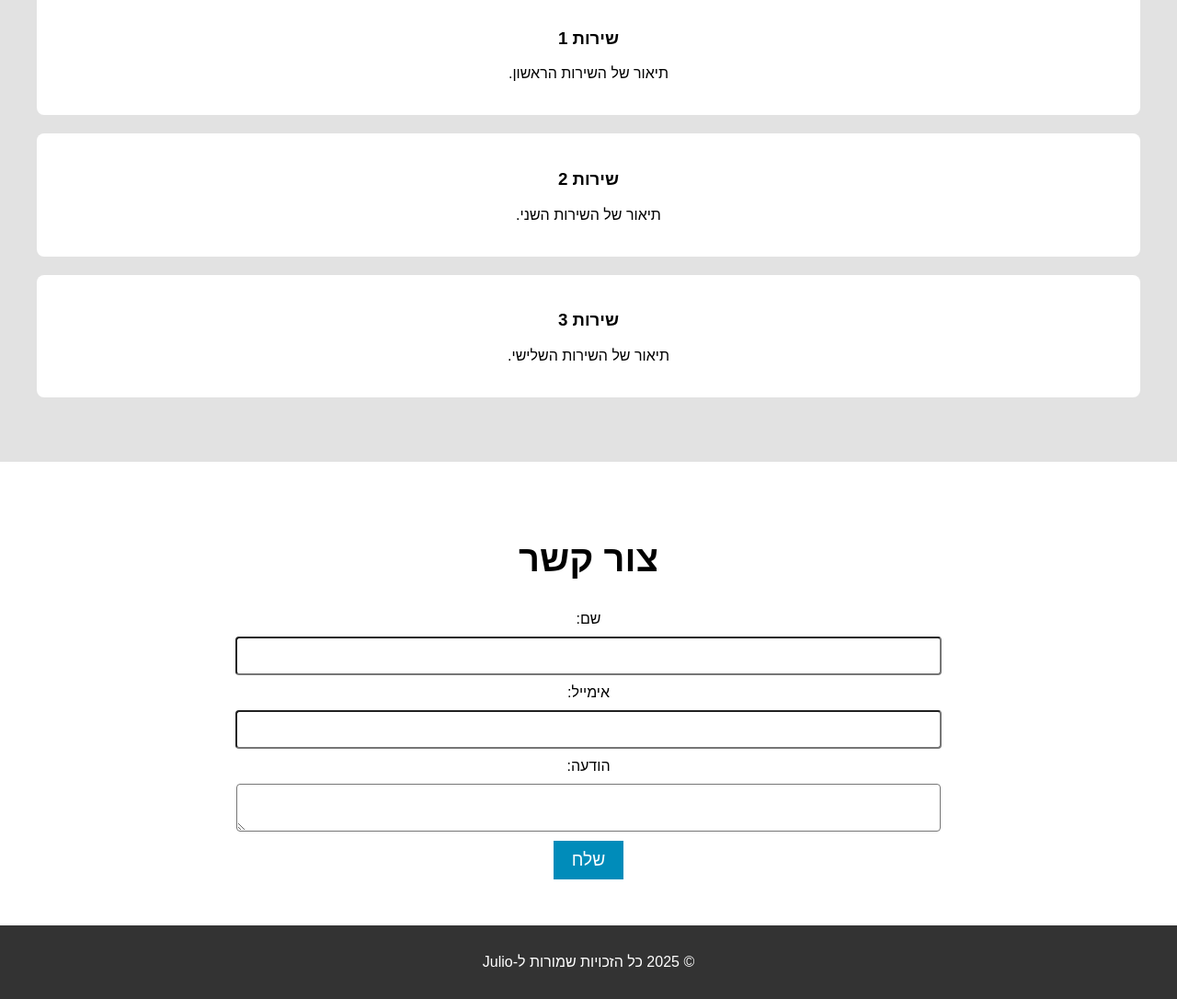
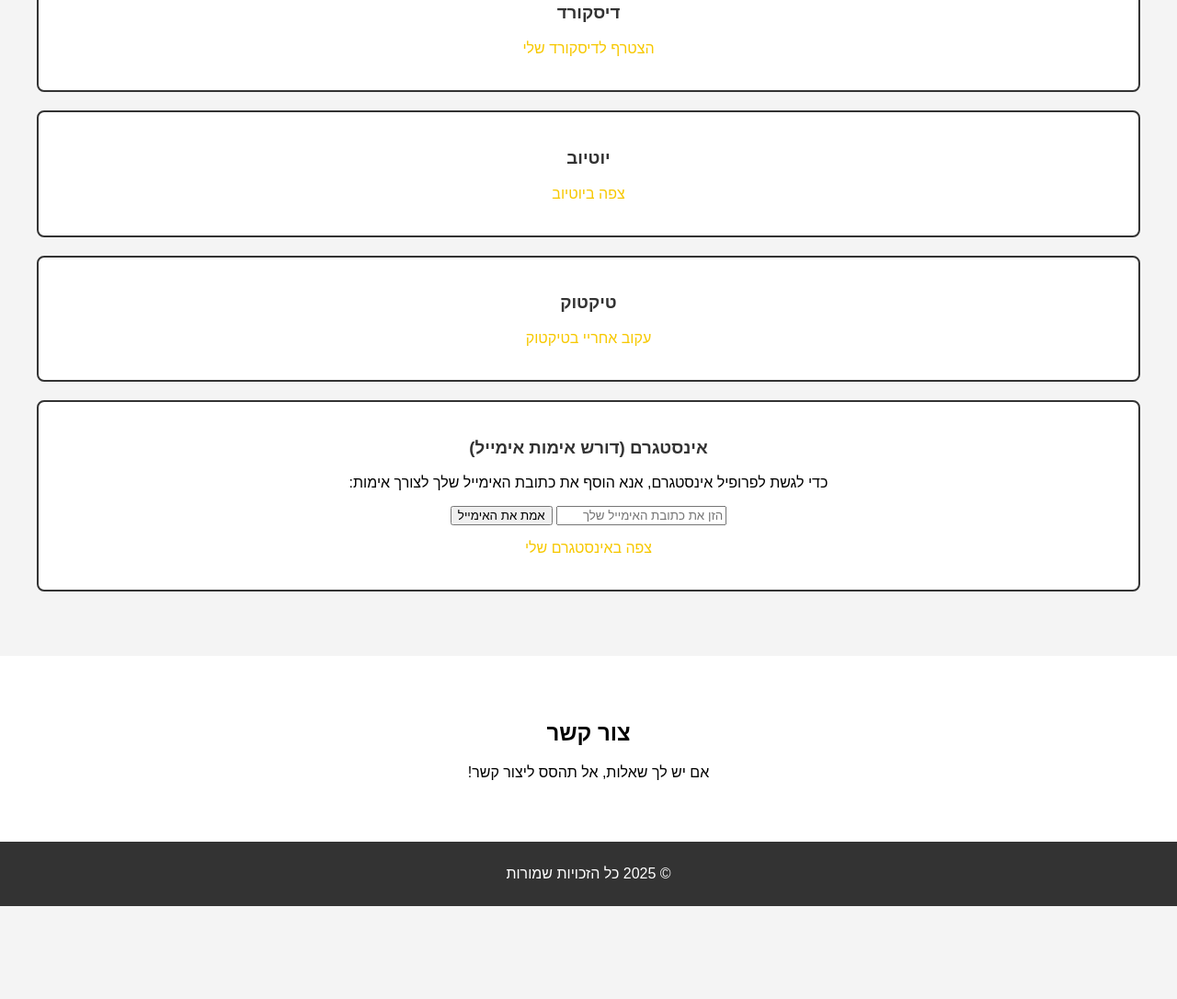
Before and after one commit to julio3514/julio-web, a plain HTML site: page index.html in a window 1280 px wide. Shown: the part 793-1879 px from the top of the page at 92% size. After the commit the page ends 1778 px from the top, so only its background shows below. Drawn offline with Linux system fonts and the light colour scheme.

Commit message:
Added social media links and email verification for Instagram

```diff
--- a/index.html
+++ b/index.html
@@ -3,19 +3,16 @@
 <head>
     <meta charset="UTF-8">
     <meta name="viewport" content="width=device-width, initial-scale=1.0">
-    <title>אתר מתקדם - julio</title>
+    <title>האתר שלי</title>
     <link rel="stylesheet" href="styles.css">
 </head>
 <body>
-
-    <!-- Header -->
+    <!-- Header Section -->
     <header class="header">
-        <div class="logo">
-            <img src="logo.png" alt="Logo" width="100">
-        </div>
+        <h1>ברוכים הבאים לאתר שלי</h1>
         <nav class="navbar">
             <ul>
-                <li><a href="#home">בית</a></li>
+                <li><a href="#home">דף הבית</a></li>
                 <li><a href="#about">אודות</a></li>
                 <li><a href="#services">שירותים</a></li>
                 <li><a href="#contact">צור קשר</a></li>
@@ -25,52 +22,52 @@
 
     <!-- Home Section -->
     <section id="home" class="home-section">
-        <h1>ברוך הבא לאתר שלנו!</h1>
-        <p>כאן תוכל למצוא את כל מה שאתה צריך לדעת עלינו ועל השירותים שלנו.</p>
-        <button onclick="window.location.href='#contact'">צור קשר</button>
+        <h1>שלום! זה האתר שלי.</h1>
+        <button>לחץ כאן כדי ללמוד יותר</button>
     </section>
 
     <!-- About Section -->
     <section id="about" class="about-section">
         <h2>אודות</h2>
-        <p>החברה שלנו מספקת שירותים איכותיים ומקצועיים בתחומים שונים. אנחנו מתמקדים ביצירת חוויות ייחודיות ומותאמות אישית לכל לקוח.</p>
+        <p>ברוכים הבאים! באתר זה תוכלו למצוא את כל המידע אודות הפעילויות שלי.</p>
     </section>
 
-    <!-- Services Section -->
+    <!-- Social Links Section -->
     <section id="services" class="services-section">
-        <h2>השירותים שלנו</h2>
+        <h2>קישורים חשובים</h2>
         <div class="service-item">
-            <h3>שירות 1</h3>
-            <p>תיאור של השירות הראשון.</p>
+            <h3>דיסקורד</h3>
+            <p><a href="https://discord.gg/TfnRUxH8Yz" target="_blank">הצטרף לדיסקורד שלי</a></p>
         </div>
         <div class="service-item">
-            <h3>שירות 2</h3>
-            <p>תיאור של השירות השני.</p>
+            <h3>יוטיוב</h3>
+            <p><a href="https://www.youtube.com/@Juliostime" target="_blank">צפה ביוטיוב</a></p>
         </div>
         <div class="service-item">
-            <h3>שירות 3</h3>
-            <p>תיאור של השירות השלישי.</p>
+            <h3>טיקטוק</h3>
+            <p><a href="https://www.tiktok.com/@julio._.s" target="_blank">עקוב אחריי בטיקטוק</a></p>
+        </div>
+        <div class="service-item">
+            <h3>אינסטגרם (דורש אימות אימייל)</h3>
+            <p>כדי לגשת לפרופיל אינסטגרם, אנא הוסף את כתובת האימייל שלך לצורך אימות:</p>
+            <form id="instagram-form">
+                <input type="email" id="email" placeholder="הזן את כתובת האימייל שלך" required>
+                <button type="submit">אמת את האימייל</button>
+            </form>
+            <p><a href="https://www.instagram.com/nave_b1936/" target="_blank">צפה באינסטגרם שלי</a></p>
         </div>
     </section>
 
     <!-- Contact Section -->
     <section id="contact" class="contact-section">
         <h2>צור קשר</h2>
-        <form>
-            <label for="name">שם:</label>
-            <input type="text" id="name" name="name" required>
-            <label for="email">אימייל:</label>
-            <input type="email" id="email" name="email" required>
-            <label for="message">הודעה:</label>
-            <textarea id="message" name="message" required></textarea>
-            <button type="submit">שלח</button>
-        </form>
+        <p>אם יש לך שאלות, אל תהסס ליצור קשר!</p>
     </section>
 
-    <!-- Footer -->
     <footer>
-        <p>© 2025 כל הזכויות שמורות ל-Julio</p>
+        <p>&copy; 2025 כל הזכויות שמורות</p>
     </footer>
 
+    <script src="script.js"></script>
 </body>
 </html>
--- a/styles.css
+++ b/styles.css
@@ -77,13 +77,14 @@
 
 /* Services Section */
 .services-section {
-    background-color: #e2e2e2;
+    background-color: #f4f4f4;
     padding: 50px 20px;
 }
 
 .services-section h2 {
     text-align: center;
     font-size: 2.5em;
+    color: #f7c800; /* Yellow color */
 }
 
 .service-item {
@@ -92,50 +93,33 @@
     padding: 20px;
     border-radius: 8px;
     text-align: center;
+    border: 2px solid #333;
+}
+
+.service-item h3 {
+    color: #333;
+}
+
+.service-item a {
+    color: #f7c800; /* Yellow color */
+    text-decoration: none;
+}
+
+.service-item a:hover {
+    color: #333; /* Black color on hover */
 }
 
 /* Contact Section */
 .contact-section {
     padding: 50px 20px;
     background-color: #fff;
-}
-
-.contact-section h2 {
-    font-size: 2.5em;
     text-align: center;
-}
-
-.contact-section form {
-    display: flex;
-    flex-direction: column;
-    align-items: center;
-}
-
-.contact-section input, .contact-section textarea {
-    width: 60%;
-    padding: 10px;
-    margin: 10px 0;
-    font-size: 1em;
-    border-radius: 4px;
-}
-
-.contact-section button {
-    padding: 10px 20px;
-    background-color: #008CBA;
-    color: white;
-    border: none;
-    font-size: 1.2em;
-    cursor: pointer;
-}
-
-.contact-section button:hover {
-    background-color: #005f73;
 }
 
 /* Footer */
 footer {
     background-color: #333;
-    color: white;
+    color: #fff;
     text-align: center;
-    padding: 15px;
+    padding: 10px;
 }
```
Also changed, not shown: document.js (added, +11 -0 lines).
